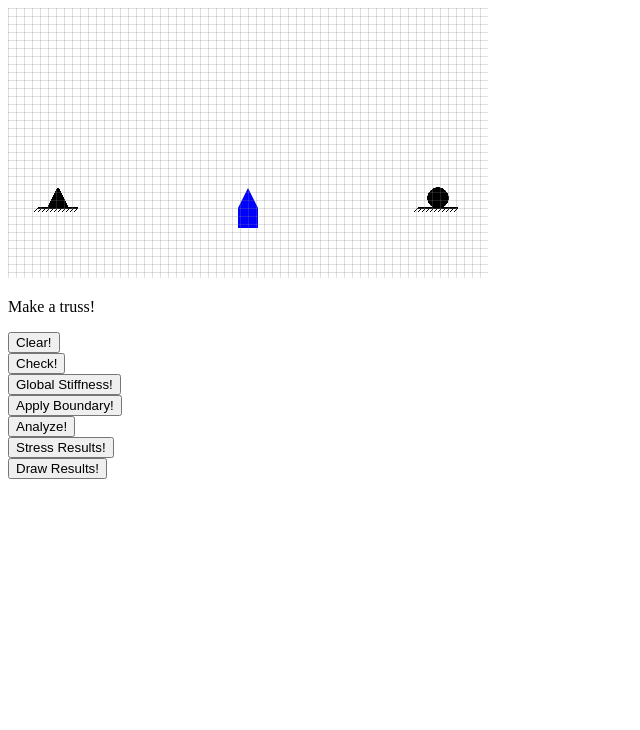
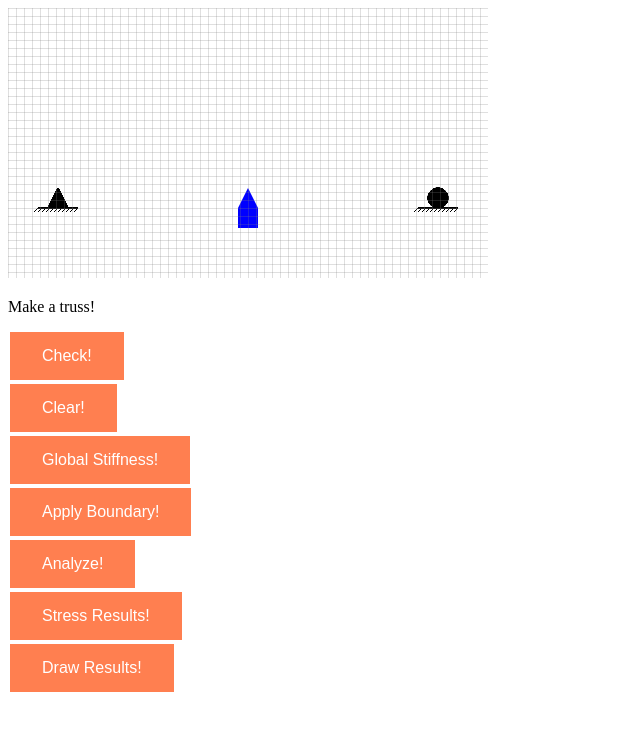
Before and after one commit to soroushmz/truss-game, a website built with Parcel: page index.html in a window 1280 px wide. Shown: the whole page, without its empty margins (0-640 px from the left). Built offline with nearby package versions, Linux system fonts and the light colour scheme.

Commit message:
added readme

```diff
--- /dev/null
+++ b/index.css
@@ -0,0 +1,13 @@
+    .root {
+  background-color: #FF7F50;
+  border: none;
+  color: white;
+  padding: 15px 32px;
+  text-align: center;
+  text-decoration: none;
+  display: flex;
+  flex-direction: column;
+  font-size: 16px;
+  margin: 4px 2px;
+  cursor: pointer;
+}
--- a/index.html
+++ b/index.html
@@ -9,13 +9,7 @@
 <canvas id="grid"></canvas>
 <p>Make a truss!</p>
 
-<div id="clearBoard"></div>
-<div id="checkTrussButton"></div>
-<div id="globalStiffness"></div>
-<div id="applyBoundary"></div>
-<div id="Analyze"></div>
-<div id="stressResult"></div>
-<div id="drawResult"></div>
+<div id = "root"></div>
 
 
 </body>
--- a/main.js
+++ b/main.js
@@ -1,4 +1,6 @@
 const math = require("mathjs");
+
+import './index.css'
 // import _ from 'lodash'
 
 // import {f1} from './file1'
@@ -128,47 +130,50 @@ let rowsTemp; //which degrees of freedom are active
 let solution;
 let lineStress = [];
 
-let checkDiv = document.getElementById("checkTrussButton");
+let checkDiv = document.getElementById("root");
 const checkButton = document.createElement("button");
 checkButton.innerHTML = "Check!";
+checkButton.addEventListener("click", checkTruss);
+checkButton.classList.add("root");
 checkDiv.append(checkButton);
-checkButton.addEventListener("click", checkTruss);
 
-let clearDiv = document.getElementById("clearBoard");
 const clearButton = document.createElement("button");
 clearButton.innerHTML = "Clear!";
-clearDiv.append(clearButton);
+clearButton.classList.add("root");
 clearButton.addEventListener("click", clear);
+checkDiv.append(clearButton);
 
-let stiffDiv = document.getElementById("globalStiffness");
 const stiffButton = document.createElement("button");
 stiffButton.innerHTML = "Global Stiffness!";
-stiffDiv.append(stiffButton);
 stiffButton.addEventListener("click", globalStiffness);
+stiffButton.classList.add("root");
+checkDiv.append(stiffButton);
 
-let boundDiv = document.getElementById("applyBoundary");
 const boundButton = document.createElement("button");
 boundButton.innerHTML = "Apply Boundary!";
-boundDiv.append(boundButton);
+boundButton.classList.add("root");
 boundButton.addEventListener("click", applyBoundary);
+checkDiv.append(boundButton);
 
-let anaDiv = document.getElementById("Analyze");
 const anaButton = document.createElement("button");
 anaButton.innerHTML = "Analyze!";
-anaDiv.append(anaButton);
+anaButton.classList.add("root");
+checkDiv.append(anaButton);
 anaButton.addEventListener("click", Analyze);
 
-let stressDiv = document.getElementById("stressResult");
 const stressButton = document.createElement("button");
 stressButton.innerHTML = "Stress Results!";
-stressDiv.append(stressButton);
+stressButton.classList.add("root");
 stressButton.addEventListener("click", stressResults);
+checkDiv.append(stressButton);
 
-let drawDiv = document.getElementById("drawResult");
+
 const drawButton = document.createElement("button");
 drawButton.innerHTML = "Draw Results!";
-drawDiv.append(drawButton);
+drawButton.classList.add("root");
 drawButton.addEventListener("click", drawResults);
+checkDiv.append(drawButton);
+
 
 function clear(){
   clearScreen();
```
Also changed, not shown: Readme.md (added).
